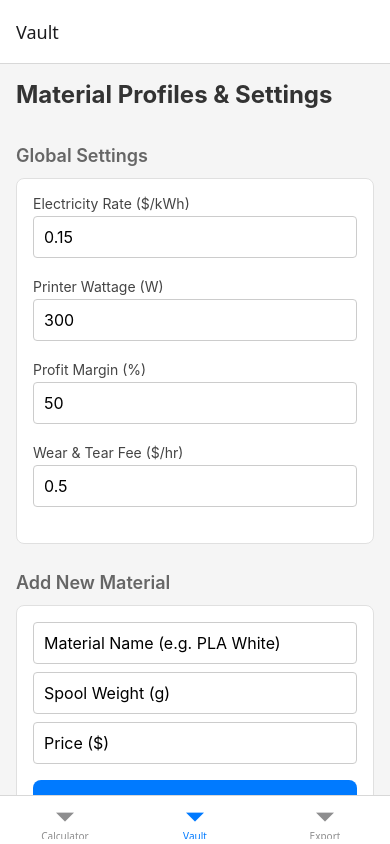
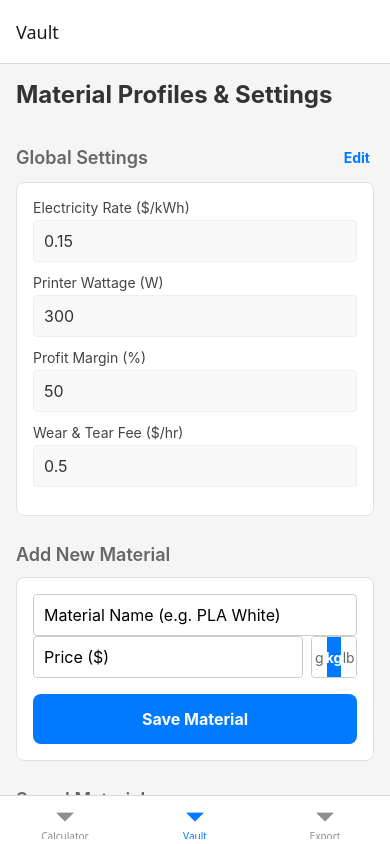
Before and after one commit to basselfads23/3d-print-quote-generator, a React Native app: screen /Vault in a window 390 px wide. Built offline with nearby package versions, Linux system fonts and the light colour scheme.

Commit message:
Improvement: Global settings edit mode and simplified material profiles with unit selector

```diff
--- a/src/screens/VaultScreen.tsx
+++ b/src/screens/VaultScreen.tsx
@@ -25,33 +25,59 @@ const VaultScreen = () => {
     removeMaterial,
   } = useStore();
 
-  // Local shadow state for numeric inputs to handle "0." and empty strings
-  const [rateStr, setRateStr] = useState(electricityRate.toString());
-  const [wattageStr, setWattageStr] = useState(printerWattage.toString());
-  const [marginStr, setMarginStr] = useState(profitMargin.toString());
-  const [feeStr, setFeeStr] = useState(wearAndTearFee.toString());
+  // Edit Mode State for Global Settings
+  const [isEditingSettings, setIsEditingSettings] = useState(false);
+  const [tempRate, setTempRate] = useState(electricityRate.toString());
+  const [tempWattage, setTempWattage] = useState(printerWattage.toString());
+  const [tempMargin, setTempMargin] = useState(profitMargin.toString());
+  const [tempFee, setTempFee] = useState(wearAndTearFee.toString());
 
   // New Material Local State
   const [name, setName] = useState("");
-  const [weight, setWeight] = useState("");
   const [price, setPrice] = useState("");
+  const [unit, setUnit] = useState("kg"); // Default unit
+
+  const handleEditToggle = () => {
+    if (isEditingSettings) {
+      // Revert if cancel
+      setTempRate(electricityRate.toString());
+      setTempWattage(printerWattage.toString());
+      setTempMargin(profitMargin.toString());
+      setTempFee(wearAndTearFee.toString());
+    } else {
+      // Initialize temp state with current store values
+      setTempRate(electricityRate.toString());
+      setTempWattage(printerWattage.toString());
+      setTempMargin(profitMargin.toString());
+      setTempFee(wearAndTearFee.toString());
+    }
+    setIsEditingSettings(!isEditingSettings);
+  };
+
+  const handleSaveSettings = () => {
+    setElectricityRate(parseFloat(tempRate) || 0);
+    setPrinterWattage(parseFloat(tempWattage) || 0);
+    setProfitMargin(parseFloat(tempMargin) || 0);
+    setWearAndTearFee(parseFloat(tempFee) || 0);
+    setIsEditingSettings(false);
+  };
 
   const handleAddMaterial = () => {
-    if (name && weight && price) {
+    if (name && price) {
       addMaterial({
         name,
-        weightInGrams: parseFloat(weight),
         price: parseFloat(price),
+        unit,
       });
       setName("");
-      setWeight("");
       setPrice("");
     }
   };
 
-  const renderSectionHeader = (title: string) => (
-    <View style={styles.sectionHeader}>
+  const renderSectionHeader = (title: string, action?: React.ReactNode) => (
+    <View style={styles.sectionHeaderRow}>
       <Text style={styles.sectionTitle}>{title}</Text>
+      {action}
     </View>
   );
 
@@ -61,59 +87,43 @@ const VaultScreen = () => {
         <Text style={styles.header}>Material Profiles & Settings</Text>
 
         {/* Section 1: Global Settings */}
-        {renderSectionHeader("Global Settings")}
+        {renderSectionHeader(
+          "Global Settings",
+          <TouchableOpacity onPress={handleEditToggle} style={styles.editButton}>
+            <Text style={styles.editButtonText}>
+              {isEditingSettings ? "Cancel" : "Edit"}
+            </Text>
+          </TouchableOpacity>
+        )}
         <View style={styles.section}>
-          <View style={styles.inputGroup}>
-            <Text style={styles.label}>Electricity Rate ($/kWh)</Text>
+          {[
+            { label: "Electricity Rate ($/kWh)", val: isEditingSettings ? tempRate : electricityRate, set: setTempRate },
+            { label: "Printer Wattage (W)", val: isEditingSettings ? tempWattage : printerWattage, set: setTempWattage },
+            { label: "Profit Margin (%)", val: isEditingSettings ? tempMargin : profitMargin, set: setTempMargin },
+            { label: "Wear & Tear Fee ($/hr)", val: isEditingSettings ? tempFee : wearAndTearFee, set: setTempFee },
+          ].map((item, idx) => (
+            <View key={idx} style={styles.inputGroup}>
+              <Text style={styles.label}>{item.label}</Text>
+              {isEditingSettings ? (
                 <TextInput
                   style={styles.input}
-              value={rateStr}
-              onChangeText={(val) => {
-                setRateStr(val);
-                setElectricityRate(parseFloat(val) || 0);
-              }}
+                  value={item.val.toString()}
+                  onChangeText={item.set}
                   keyboardType="numeric"
                 />
+              ) : (
+                <View style={styles.readOnlyBox}>
+                  <Text style={styles.readOnlyText}>{item.val}</Text>
                 </View>
+              )}
+            </View>
+          ))}
 
-          <View style={styles.inputGroup}>
-            <Text style={styles.label}>Printer Wattage (W)</Text>
-            <TextInput
-              style={styles.input}
-              value={wattageStr}
-              onChangeText={(val) => {
-                setWattageStr(val);
-                setPrinterWattage(parseFloat(val) || 0);
-              }}
-              keyboardType="numeric"
-            />
-          </View>
-
-          <View style={styles.inputGroup}>
-            <Text style={styles.label}>Profit Margin (%)</Text>
-            <TextInput
-              style={styles.input}
-              value={marginStr}
-              onChangeText={(val) => {
-                setMarginStr(val);
-                setProfitMargin(parseFloat(val) || 0);
-              }}
-              keyboardType="numeric"
-            />
-          </View>
-
-          <View style={styles.inputGroup}>
-            <Text style={styles.label}>Wear & Tear Fee ($/hr)</Text>
-            <TextInput
-              style={styles.input}
-              value={feeStr}
-              onChangeText={(val) => {
-                setFeeStr(val);
-                setWearAndTearFee(parseFloat(val) || 0);
-              }}
-              keyboardType="numeric"
-            />
-          </View>
+          {isEditingSettings && (
+            <TouchableOpacity style={styles.saveButton} onPress={handleSaveSettings}>
+              <Text style={styles.buttonText}>Save Settings</Text>
+            </TouchableOpacity>
+          )}
         </View>
 
         {/* Section 2: Add Material */}
@@ -125,20 +135,28 @@ const VaultScreen = () => {
             value={name}
             onChangeText={setName}
           />
+          <View style={styles.row}>
             <TextInput
-            style={styles.input}
-            placeholder="Spool Weight (g)"
-            value={weight}
-            onChangeText={setWeight}
-            keyboardType="numeric"
-          />
-          <TextInput
-            style={styles.input}
+              style={[styles.input, { flex: 2, marginRight: 8 }]}
               placeholder="Price ($)"
               value={price}
               onChangeText={setPrice}
               keyboardType="numeric"
             />
+            <View style={styles.unitSelector}>
+              {["g", "kg", "lb"].map((u) => (
+                <TouchableOpacity
+                  key={u}
+                  onPress={() => setUnit(u)}
+                  style={[styles.unitButton, unit === u && styles.unitButtonActive]}
+                >
+                  <Text style={[styles.unitButtonText, unit === u && styles.unitButtonTextActive]}>
+                    {u}
+                  </Text>
+                </TouchableOpacity>
+              ))}
+            </View>
+          </View>
           <TouchableOpacity style={styles.button} onPress={handleAddMaterial}>
             <Text style={styles.buttonText}>Save Material</Text>
           </TouchableOpacity>
@@ -155,7 +173,7 @@ const VaultScreen = () => {
                 <View style={{ flex: 1 }}>
                   <Text style={styles.materialName}>{item.name}</Text>
                   <Text style={styles.materialDetails}>
-                    {item.weightInGrams}g - ${item.price}
+                    ${item.price} per {item.unit}
                   </Text>
                 </View>
                 <TouchableOpacity
@@ -177,8 +195,16 @@ const styles = StyleSheet.create({
   safeArea: { flex: 1, backgroundColor: "#f5f5f5" },
   container: { padding: 16 },
   header: { fontSize: 24, fontWeight: "bold", marginBottom: 24, color: "#333" },
-  sectionHeader: { marginBottom: 12, marginTop: 12 },
+  sectionHeaderRow: {
+    flexDirection: "row",
+    justifyContent: "space-between",
+    alignItems: "center",
+    marginBottom: 12,
+    marginTop: 12,
+  },
   sectionTitle: { fontSize: 18, fontWeight: "600", color: "#666" },
+  editButton: { padding: 4 },
+  editButtonText: { color: "#007AFF", fontWeight: "bold" },
   section: {
     backgroundColor: "#fff",
     padding: 16,
@@ -195,7 +221,39 @@ const styles = StyleSheet.create({
     borderRadius: 4,
     padding: 10,
     fontSize: 16,
-    marginBottom: 8,
+  },
+  readOnlyBox: {
+    padding: 10,
+    backgroundColor: "#f9f9f9",
+    borderRadius: 4,
+    borderWidth: 1,
+    borderColor: "#eee",
+  },
+  readOnlyText: { fontSize: 16, color: "#333" },
+  row: { flexDirection: "row", marginBottom: 8 },
+  unitSelector: {
+    flexDirection: "row",
+    flex: 1.5,
+    borderWidth: 1,
+    borderColor: "#ccc",
+    borderRadius: 4,
+    overflow: "hidden",
+  },
+  unitButton: {
+    flex: 1,
+    justifyContent: "center",
+    alignItems: "center",
+    backgroundColor: "#fff",
+  },
+  unitButtonActive: { backgroundColor: "#007AFF" },
+  unitButtonText: { fontSize: 14, color: "#666" },
+  unitButtonTextActive: { color: "#fff", fontWeight: "bold" },
+  saveButton: {
+    backgroundColor: "#28a745",
+    padding: 15,
+    borderRadius: 8,
+    alignItems: "center",
+    marginTop: 8,
   },
   button: {
     backgroundColor: "#007AFF",
--- a/src/store/useStore.ts
+++ b/src/store/useStore.ts
@@ -5,8 +5,8 @@ import AsyncStorage from "@react-native-async-storage/async-storage";
 export interface MaterialProfile {
   id: string;
   name: string;
-  weightInGrams: number;
   price: number;
+  unit: string; // "g", "kg", "lb"
 }
 
 interface StoreState {
```
Lines whose indentation alone changed are shown as unchanged.
